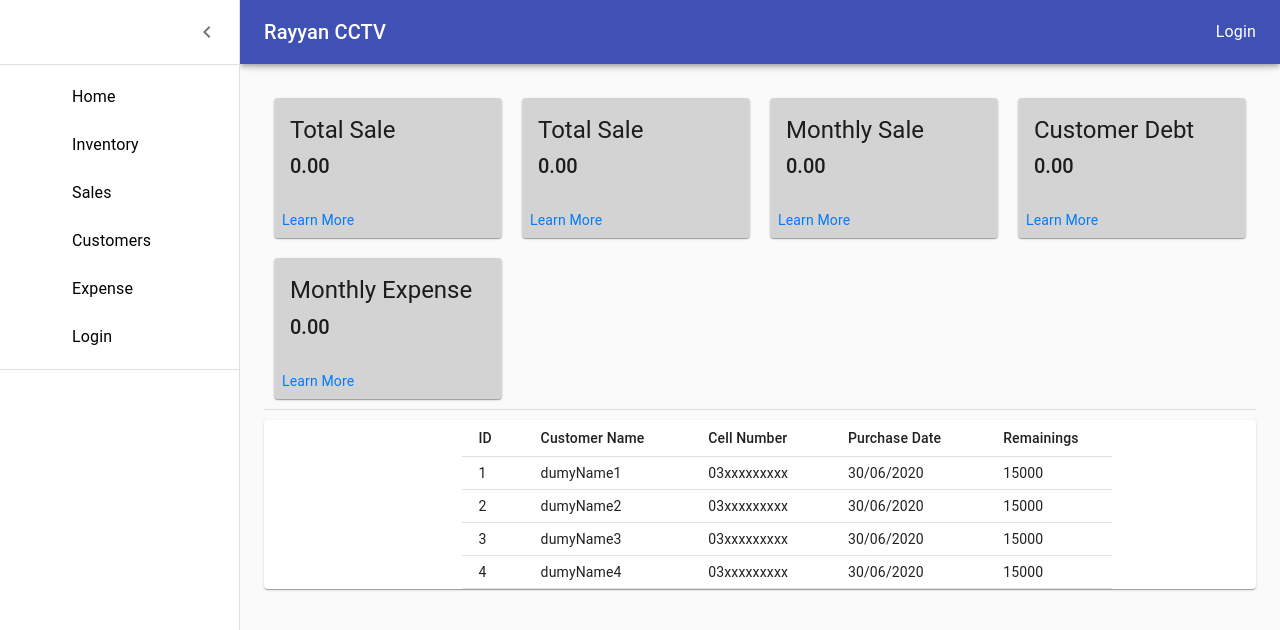
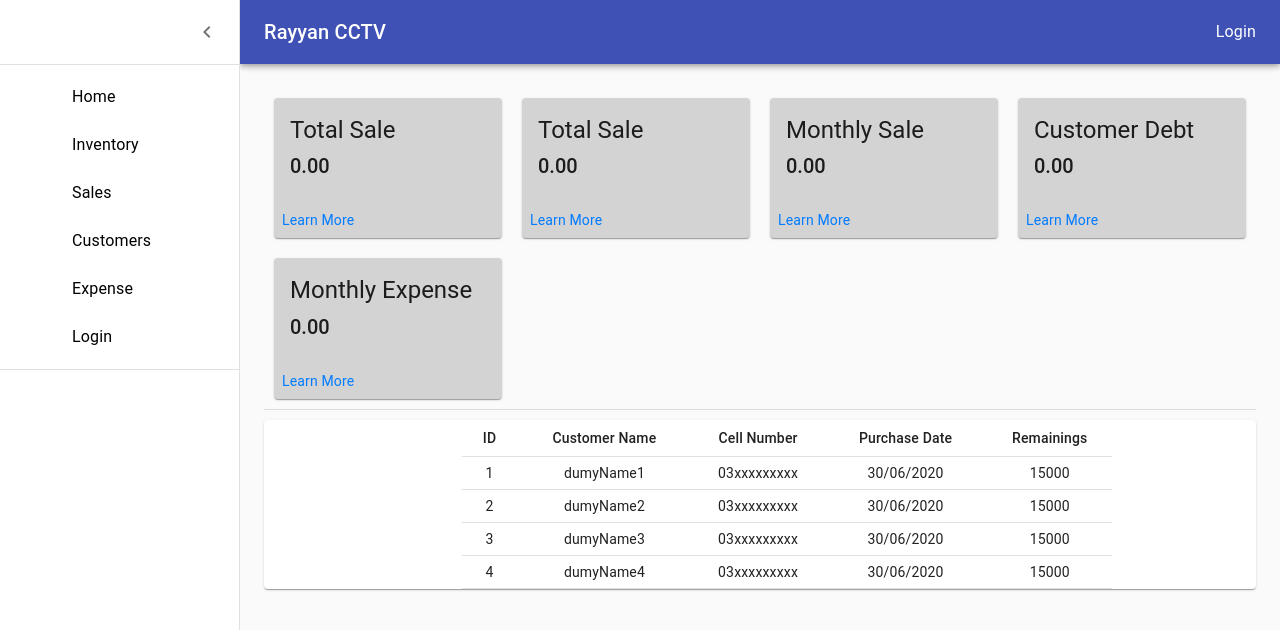
Before and after one commit to kashi326/POS, a React (Create React App) app: page /home in a window 1280 px wide. Shown: the top 630 px of the page. Built offline with nearby package versions, Linux system fonts and the light colour scheme.

Commit message:
inventory module is added to system

```diff
--- a/src/App.js
+++ b/src/App.js
@@ -6,6 +6,8 @@ import Home from './component/Home';
 import About from './component/About';
 import Sidebar from './component/Layout/Sidebar';
 import Inventory from './component/Inventory/Inventory';
+import AddinInventory from './component/Inventory/AddinInventory';
+import Sales from './component/Sales/Sales';
 function App() {
   return (
 
@@ -14,7 +16,9 @@ function App() {
         <Route path="/" exact component={Login} />
         <Route path="/home"><Sidebar component={<Home />} /></Route>
         <Route path="/about"><Sidebar component={<About />} /></Route>
-        <Route path="/inventory"><Sidebar component={<Inventory />} /></Route>
+        <Route path="/inventory" exact><Sidebar component={<Inventory />} /></Route>
+        <Route path="/inventory/add"><Sidebar component={<AddinInventory />} /></Route>
+        <Route path="/sales" exact><Sidebar component={<Sales />} /></Route>
       </Switch>
     </Router>
   );
--- a/src/component/Home.js
+++ b/src/component/Home.js
@@ -119,41 +119,41 @@ function Home() {
         <Table size="small" className={classes.table} component='table' style={{ marginLeft: '20%' }} elevation={2}>
           <TableHead>
             <TableRow>
-              <TableCell>ID</TableCell>
-              <TableCell>Customer Name</TableCell>
-              <TableCell>Cell Number</TableCell>
-              <TableCell>Purchase Date</TableCell>
-              <TableCell>Remainings</TableCell>
+              <TableCell align="center">ID</TableCell>
+              <TableCell align="center">Customer Name</TableCell>
+              <TableCell align="center">Cell Number</TableCell>
+              <TableCell align="center">Purchase Date</TableCell>
+              <TableCell align="center">Remainings</TableCell>
             </TableRow>
           </TableHead>
           <TableBody>
             <TableRow>
-              <TableCell>1</TableCell>
-              <TableCell>dumyName1</TableCell>
-              <TableCell>03xxxxxxxxx</TableCell>
-              <TableCell>30/06/2020</TableCell>
-              <TableCell>15000</TableCell>
+              <TableCell align="center">1</TableCell>
+              <TableCell align="center">dumyName1</TableCell>
+              <TableCell align="center">03xxxxxxxxx</TableCell>
+              <TableCell align="center">30/06/2020</TableCell>
+              <TableCell align="center">15000</TableCell>
             </TableRow>
             <TableRow>
-              <TableCell>2</TableCell>
-              <TableCell>dumyName2</TableCell>
-              <TableCell>03xxxxxxxxx</TableCell>
-              <TableCell>30/06/2020</TableCell>
-              <TableCell>15000</TableCell>
+              <TableCell align="center">2</TableCell>
+              <TableCell align="center">dumyName2</TableCell>
+              <TableCell align="center">03xxxxxxxxx</TableCell>
+              <TableCell align="center">30/06/2020</TableCell>
+              <TableCell align="center">15000</TableCell>
             </TableRow>
             <TableRow>
-              <TableCell>3</TableCell>
-              <TableCell>dumyName3</TableCell>
-              <TableCell>03xxxxxxxxx</TableCell>
-              <TableCell>30/06/2020</TableCell>
-              <TableCell>15000</TableCell>
+              <TableCell align="center">3</TableCell>
+              <TableCell align="center">dumyName3</TableCell>
+              <TableCell align="center">03xxxxxxxxx</TableCell>
+              <TableCell align="center">30/06/2020</TableCell>
+              <TableCell align="center">15000</TableCell>
             </TableRow>
             <TableRow>
-              <TableCell>4</TableCell>
-              <TableCell>dumyName4</TableCell>
-              <TableCell>03xxxxxxxxx</TableCell>
-              <TableCell>30/06/2020</TableCell>
-              <TableCell>15000</TableCell>
+              <TableCell align="center">4</TableCell>
+              <TableCell align="center">dumyName4</TableCell>
+              <TableCell align="center">03xxxxxxxxx</TableCell>
+              <TableCell align="center">30/06/2020</TableCell>
+              <TableCell align="center">15000</TableCell>
             </TableRow>
           </TableBody>
         </Table>
--- /dev/null
+++ b/src/component/Inventory/AddinInventory.js
@@ -0,0 +1,34 @@
+import React from 'react';
+import {TextField,Select, Button,Paper,FormControl, makeStyles} from '@material-ui/core';
+
+const useStyles = makeStyles((theme)=>({
+root:{
+    width:'100%'
+},
+input:{
+    width:'50%',
+    marginLeft:'25%',
+    marginBottom:'5px'
+}
+}));
+function AddinInventory(){
+    const classes = useStyles();
+    return (
+        <Paper className={classes.root}>
+            <form>
+                <FormControl style={{width:'100%'}}>
+                    <TextField label="Product Name" className={classes.input}/>
+                    <TextField label="Serial Number" className={classes.input}/>
+                    <TextField label="Quantity" type="number" className={classes.input}/>
+                    <TextField label="Price" type="number" className={classes.input}/>
+                    <Select  className={classes.input} multiple>
+
+                    </Select>
+                    <br/>
+                </FormControl>
+                <Button className={classes.input} color="primary" variant="contained">Add to Inventory</Button>
+            </form>
+        </Paper>
+    )
+}
+export default AddinInventory;
--- a/src/component/Inventory/Inventory.js
+++ b/src/component/Inventory/Inventory.js
@@ -1,14 +1,31 @@
-import React from 'react';
+import React, { useState } from 'react';
 import { makeStyles, Typography, Button, Toolbar } from '@material-ui/core';
 import Textfield from '@material-ui/core/TextField';
-import { TableContainer, Table, TableBody, TableHead, TableCell, TableRow, Divider } from '@material-ui/core';
 import AddIcon from '@material-ui/icons/Add';
+import CustomTable from '../UIcomponents/CustomTable';
+
 const useStyles = makeStyles((theme) => ({
     root: {
         height: '100%'
     },
 }));
 function Inventory() {
+    const rowsData = [
+        { 'id': '1', 'name': '1MP', 'qauntity': '1', 'price': '1500' },
+        { 'id': '2', 'name': '2MP', 'qauntity': '3', 'price': '2000' },
+        { 'id': '3', 'name': '3MP', 'qauntity': '2', 'price': '2500' },
+        { 'id': '4', 'name': '4MP', 'qauntity': '4', 'price': '3200' },];
+    const rowsName = [
+        { 'id': 'ID', 'name': 'Product Name', 'qauntity': 'Quantity', 'price': 'Price' },
+    ];
+    //Search Handler
+    function searchHandler(e) {
+        console.log(e.target.value);
+    }
+    function clearHandler(e) {
+        setSearchValue("");
+    }
+    const [searchValue, setSearchValue] = useState("");
     const classes = useStyles();
     return (
         <div className={classes.root}>
@@ -17,16 +34,19 @@ function Inventory() {
                 <Textfield
                     label="search"
                     variant="standard"
+                    value={searchValue}
+                    onChange={searchHandler}
                 />
+                <Button onClick={clearHandler} variant="contained" color="primary" >
+                    Clear
+                </Button>
                 <div style={{ flexGrow: 1 }}></div>
-                <Button href="/home" variant="contained" color="primary">
+                <Button href="/inventory/add" variant="contained" color="primary" >
                     Add
-                    <AddIcon/>
+                    <AddIcon />
                 </Button>
             </Toolbar>
-            <TableContainer>
-
-            </TableContainer>
+            <CustomTable rowsName={rowsName} rowsData={rowsData}></CustomTable>
         </div>
     );
 }
--- a/src/component/Layout/Sidebar.js
+++ b/src/component/Layout/Sidebar.js
@@ -149,7 +149,7 @@ function Sidebar(props) {
                             <ListItemText>Inventory</ListItemText>
                         </ListItem>
                     </Link>
-                    <Link className={classes.link} to="#">
+                    <Link className={classes.link} to="/sales">
                         <ListItem button>
                             <ListItemIcon></ListItemIcon>
                             <ListItemText>Sales</ListItemText>
--- a/src/component/Login.js
+++ b/src/component/Login.js
@@ -11,7 +11,7 @@ import LockOutlinedIcon from '@material-ui/icons/LockOutlined';
 import Typography from '@material-ui/core/Typography';
 import { makeStyles} from '@material-ui/core/styles';
 import '../App.css';
-import Redirect from 'react-router-dom/Redirect';
+import {Redirect} from 'react-router-dom';
 
 const style = makeStyles((theme) => ({
   root: {
--- /dev/null
+++ b/src/component/Sales/Sales.js
@@ -0,0 +1,7 @@
+import React from 'react';
+
+function Sales(){
+    return <h1>Sales</h1>
+}
+
+export default Sales;
--- /dev/null
+++ b/src/component/UIcomponents/CustomTable.js
@@ -0,0 +1,47 @@
+import React from 'react';
+import { TableContainer, Table, TableBody, TableHead, TableCell, TableRow } from '@material-ui/core';
+
+
+function CustomTable({ rowsName, rowsData }) {
+    return (
+
+        <TableContainer>
+            <Table size="small">
+                <TableHead>
+                    <TableRow>
+                        {
+                            // rowsName.map((row) => (
+                            //     <TableRow>
+                            //         <TableCell>{row.id}</TableCell>
+                            //         <TableCell>{row.name}</TableCell>
+                            //         <TableCell>{row.quantity}</TableCell>
+                            //         <TableCell>{row.price}</TableCell>
+                            //     </TableRow>
+                            // )
+                            // )
+                            rowsName.map((row) => (
+                                Object.entries(row).map((element) => (
+                                    <TableCell align="center">{element[1]}</TableCell>
+                                ))
+                            ))
+
+                        }
+                    </TableRow>
+                </TableHead>
+                <TableBody>{
+                    rowsData.map((row) => (
+                        <TableRow key={row[0]}>
+                            {Object.entries(row).map((element) => (
+                                <TableCell align="center">{element[1]}</TableCell>
+                            ))}
+                        </TableRow>
+                    )
+                    )
+                }
+                </TableBody>
+            </Table>
+        </TableContainer>
+    );
+}
+
+export default CustomTable;
```
Also changed, not shown: src/component/Sales/AddinSales.js (added, +7 -0 lines).
